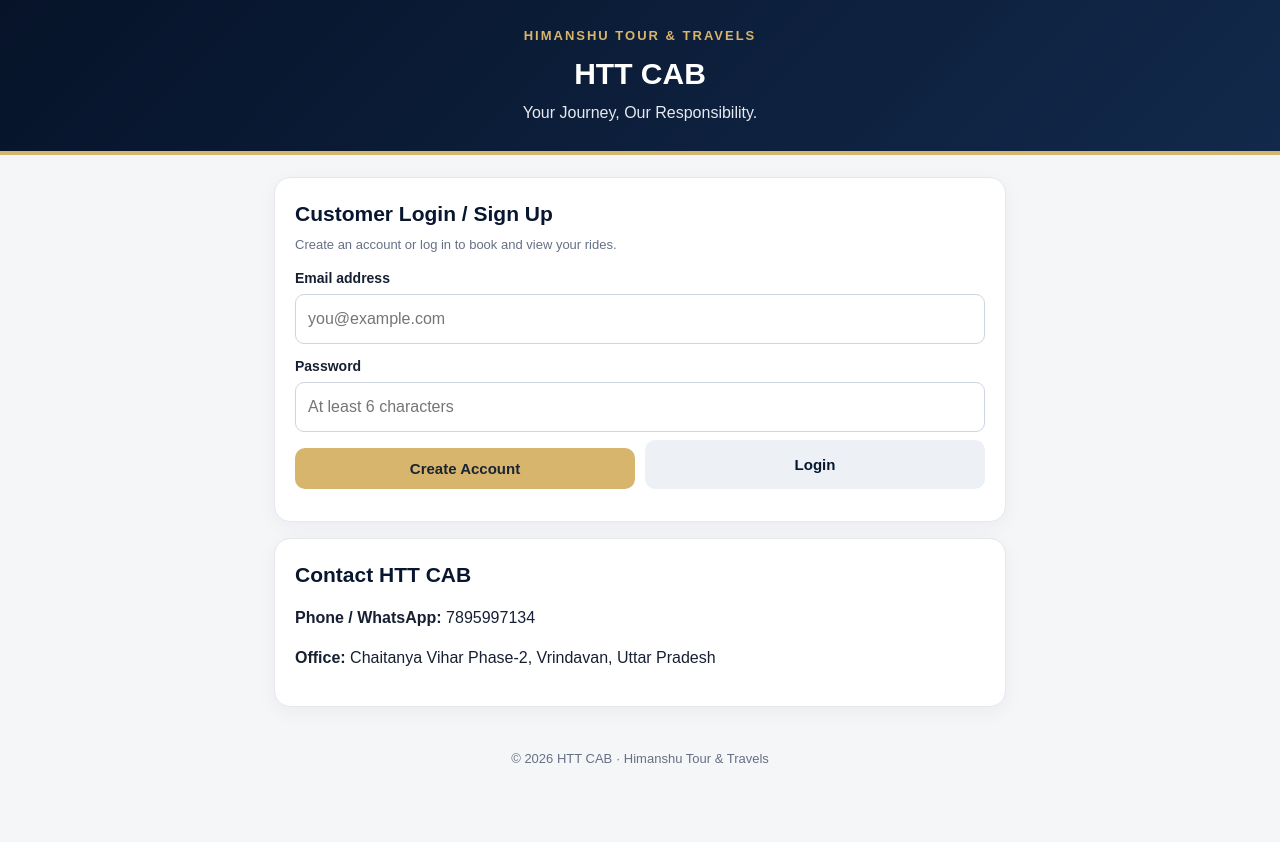
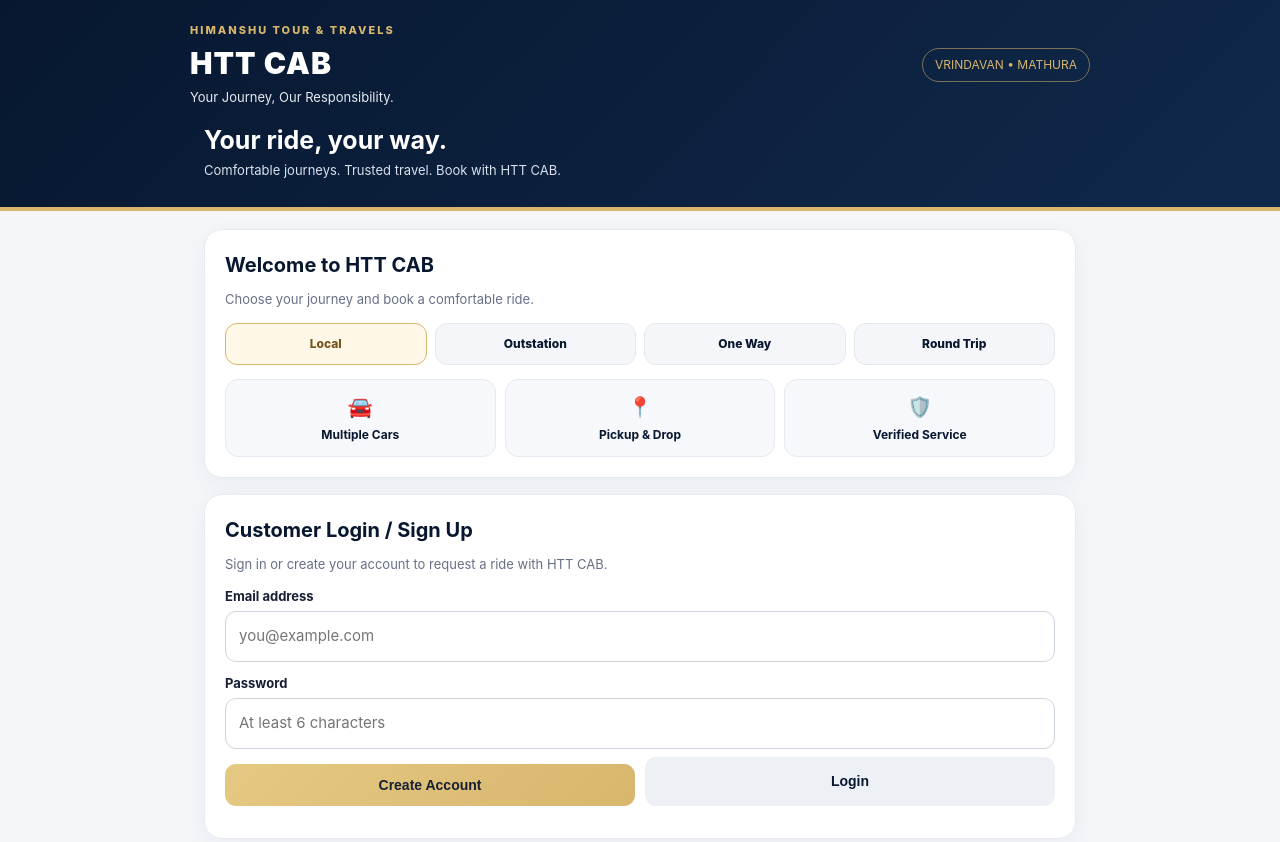
Before and after one commit to priyanshuagnihotri991/HTT-cab, a plain HTML site: page index.html in a window 1280 px wide. Shown: the top 842 px of the page. Before the commit the page ends 800 px from the top, so only its background shows below. Drawn offline with Linux system fonts and the light colour scheme; no server answers.

Commit message:
Add files via upload

```diff
--- a/index.html
+++ b/index.html
@@ -3,32 +3,55 @@
 <head>
 <meta charset="utf-8">
 <meta name="viewport" content="width=device-width,initial-scale=1">
-<meta name="theme-color" content="#08172f">
+<meta name="theme-color" content="#08172f"><meta name="apple-mobile-web-app-capable" content="yes"><meta name="apple-mobile-web-app-status-bar-style" content="black-translucent">
 <title>HTT CAB | Book Your Ride</title>
 <style>
-:root{--navy:#08172f;--gold:#d7b56d;--ink:#172033;--muted:#667085;--line:#e5e7eb}
-*{box-sizing:border-box}body{margin:0;background:#f5f6f8;color:var(--ink);font:16px/1.5 Arial,sans-serif}
-header{background:linear-gradient(135deg,#061329,#12294b);color:white;padding:26px 18px;text-align:center;border-bottom:4px solid var(--gold)}
-.brand{font-size:13px;letter-spacing:2px;color:var(--gold);font-weight:bold}.logo{font-size:30px;font-weight:800;margin:5px 0}.tag{color:#e7eaf0}
-main{max-width:760px;margin:22px auto;padding:0 14px}.card{background:white;border:1px solid var(--line);border-radius:16px;padding:20px;margin-bottom:16px;box-shadow:0 5px 20px #1020400c}
-h2{margin:0 0 14px;color:var(--navy);font-size:21px}.hint{color:var(--muted);font-size:13px;margin-top:-8px}
-label{display:block;font-weight:600;font-size:14px;margin:12px 0 5px}input,select{width:100%;padding:12px;border:1px solid #cfd5df;border-radius:9px;font:inherit;background:white}
+:root{--navy:#07172f;--navy2:#10294b;--gold:#d8b66d;--ink:#172033;--muted:#667085;--line:#e7eaf0;--paper:#f4f6fa}
+*{box-sizing:border-box}body{margin:0;background:var(--paper);color:var(--ink);font:15px/1.5 Inter,Arial,sans-serif}
+header{background:linear-gradient(135deg,var(--navy),var(--navy2));color:white;padding:22px 18px 26px;border-bottom:4px solid var(--gold)}
+.topbar{max-width:900px;margin:auto;display:flex;align-items:center;justify-content:space-between;gap:12px}
+.brand{font-size:11px;letter-spacing:2px;color:var(--gold);font-weight:800}.logo{font-size:30px;font-weight:900;letter-spacing:1px;margin:2px 0}.tag{color:#e7eaf0;font-size:13px}
+.pill{border:1px solid #d8b66d88;border-radius:30px;padding:7px 12px;color:var(--gold);font-size:12px;white-space:nowrap}
+.hero{max-width:900px;margin:18px auto 0;padding:0 14px}.hero h1{font-size:25px;line-height:1.2;margin:0 0 6px}.hero p{margin:0;color:#d9e1ed;font-size:13px}
+main{max-width:900px;margin:18px auto;padding:0 14px}.card{background:white;border:1px solid var(--line);border-radius:18px;padding:20px;margin-bottom:16px;box-shadow:0 8px 26px #1020400c}
+h2{margin:0 0 10px;color:var(--navy);font-size:20px}.hint{color:var(--muted);font-size:13px;margin:0 0 12px}
+label{display:block;font-weight:700;font-size:13px;margin:12px 0 5px}input,select{width:100%;padding:13px;border:1px solid #cfd5df;border-radius:11px;font:inherit;background:white;min-height:46px}
 .grid{display:grid;grid-template-columns:1fr 1fr;gap:0 12px}
-button{border:0;border-radius:10px;padding:12px 16px;font-weight:700;font-size:15px;cursor:pointer}
-.primary{background:var(--gold);color:#1b2433;width:100%;margin-top:16px}.secondary{background:#edf1f6;color:var(--navy);width:100%;margin-top:8px}
+button{border:0;border-radius:11px;padding:13px 16px;font-weight:800;font-size:14px;cursor:pointer}
+.primary{background:linear-gradient(135deg,#e5c982,var(--gold));color:#172033;width:100%;margin-top:15px}.secondary{background:#edf1f6;color:var(--navy);width:100%;margin-top:8px}
 .row{display:flex;gap:10px;flex-wrap:wrap}.row button{flex:1}
-.status{font-size:14px;margin-top:12px;white-space:pre-wrap}.ok{color:#087443}.err{color:#b42318}
+.status{font-size:13px;margin-top:12px;white-space:pre-wrap}.ok{color:#087443}.err{color:#b42318}
 .hidden{display:none!important}.booking-item{padding:12px 0;border-top:1px solid var(--line);font-size:14px}
-footer{text-align:center;color:var(--muted);padding:20px;font-size:13px}
-@media(max-width:520px){.grid{grid-template-columns:1fr}.card{padding:16px}.logo{font-size:26px}}
+.trip-types{display:grid;grid-template-columns:repeat(4,1fr);gap:8px;margin:14px 0}
+.trip-chip{background:#f4f6fa;border:1px solid #e3e7ef;border-radius:12px;padding:11px 5px;text-align:center;font-size:12px;font-weight:800;color:var(--navy)}
+.trip-chip.active{background:#fff8e8;border-color:var(--gold);color:#75551a}
+.feature-grid{display:grid;grid-template-columns:repeat(3,1fr);gap:9px}
+.feature{background:#f7f8fb;border:1px solid var(--line);border-radius:13px;padding:12px;text-align:center;font-size:12px;font-weight:700;color:var(--navy)}
+.feature span{display:block;font-size:20px;margin-bottom:4px}
+footer{text-align:center;color:var(--muted);padding:20px;font-size:12px}
+@media(max-width:560px){.grid{grid-template-columns:1fr}.card{padding:16px}.logo{font-size:26px}.trip-types{grid-template-columns:repeat(2,1fr)}.hero h1{font-size:22px}}
 </style>
 </head>
 <body>
-<header><div class="brand">HIMANSHU TOUR &amp; TRAVELS</div><div class="logo">HTT CAB</div><div class="tag">Your Journey, Our Responsibility.</div></header>
+<header>
+<div class="topbar"><div><div class="brand">HIMANSHU TOUR &amp; TRAVELS</div><div class="logo">HTT CAB</div><div class="tag">Your Journey, Our Responsibility.</div></div><div class="pill">VRINDAVAN • MATHURA</div></div>
+<div class="hero"><h1>Your ride, your way.</h1><p>Comfortable journeys. Trusted travel. Book with HTT CAB.</p></div>
+</header>
 <main>
+<section class="card" id="homeIntro">
+<h2>Welcome to HTT CAB</h2>
+<p class="hint">Choose your journey and book a comfortable ride.</p>
+<div class="trip-types">
+<div class="trip-chip active">Local</div><div class="trip-chip">Outstation</div><div class="trip-chip">One Way</div><div class="trip-chip">Round Trip</div>
+</div>
+<div class="feature-grid">
+<div class="feature"><span>🚘</span>Multiple Cars</div><div class="feature"><span>📍</span>Pickup &amp; Drop</div><div class="feature"><span>🛡️</span>Verified Service</div>
+</div>
+</section>
+
 <section class="card" id="accountCard">
 <h2>Customer Login / Sign Up</h2>
-<p class="hint">Create an account or log in to book and view your rides.</p>
+<p class="hint">Sign in or create your account to request a ride with HTT CAB.</p>
 <label for="email">Email address</label><input id="email" type="email" autocomplete="email" placeholder="you@example.com">
 <label for="password">Password</label><input id="password" type="password" autocomplete="current-password" placeholder="At least 6 characters">
 <div class="row"><button class="primary" id="signupBtn">Create Account</button><button class="secondary" id="loginBtn">Login</button></div>
@@ -38,7 +61,7 @@ footer{text-align:center;color:var(--muted);padding:20px;font-size:13px}
 
 <section class="card hidden" id="bookingCard">
 <h2>Book Your Ride</h2>
-<p class="hint">Enter your trip details. Your request will be saved securely.</p>
+<p class="hint">Enter your pickup, destination and travel details. Your request will be saved securely.</p>
 <form id="bookingForm">
 <label for="customerName">Full name</label><input id="customerName" maxlength="80" required>
 <div class="grid">
@@ -48,7 +71,7 @@ footer{text-align:center;color:var(--muted);padding:20px;font-size:13px}
 <label for="pickup">Pickup location</label><input id="pickup" maxlength="150" required>
 <label for="drop">Drop location</label><input id="drop" maxlength="150" required>
 <div class="grid">
-<div><label for="tripType">Trip type</label><select id="tripType" required><option value="One Way">One Way</option><option value="Round Trip">Round Trip</option><option value="Local">Local</option></select></div>
+<div><label for="tripType">Trip type</label><select id="tripType" required><option value="Local">Local</option><option value="Outstation">Outstation</option><option value="One Way">One Way</option><option value="Round Trip">Round Trip</option></select></div>
 <div><label for="vehicleType">Vehicle type</label><select id="vehicleType" required><option value="Sedan">Sedan</option><option value="SUV">SUV</option><option value="Ertiga">Ertiga</option><option value="Tempo Traveller">Tempo Traveller</option><option value="Other">Other</option></select></div>
 </div>
 <label for="passengers">Passengers</label><input id="passengers" type="number" min="1" max="30" value="2" required>
```
